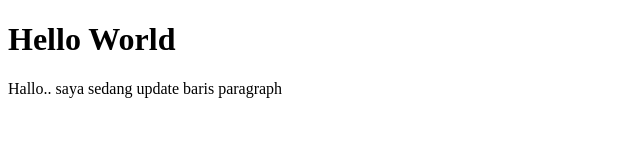
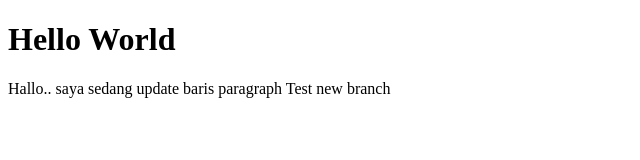
Before and after one commit to dianazuniarti/git-test, a plain HTML site: page index.html in a window 1280 px wide. Shown: the whole page, without its empty margins (0-640 px from the left). Drawn offline with Linux system fonts and the light colour scheme.

```diff
--- a/index.html
+++ b/index.html
@@ -8,6 +8,8 @@
 </head>
 <body>
     <h1>Hello World</h1>
-    <p>Hallo.. saya sedang update baris paragraph</p>
+    <p>Hallo.. saya sedang update baris paragraph
+       Test new branch
+    </p>
 </body>
 </html>
```
